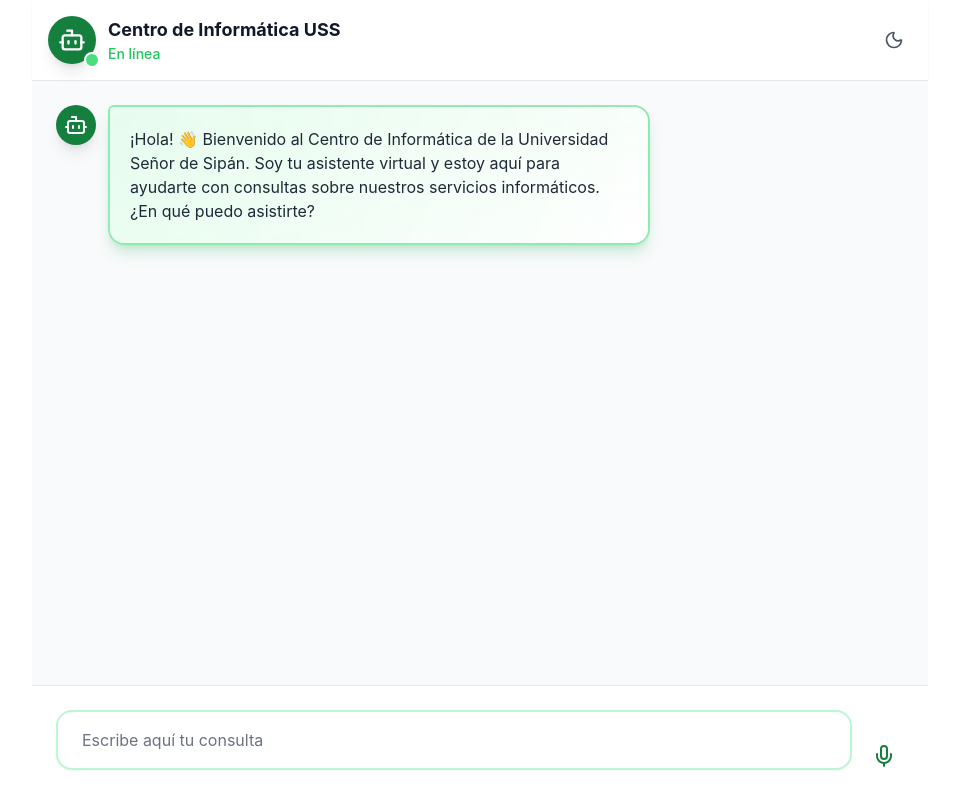
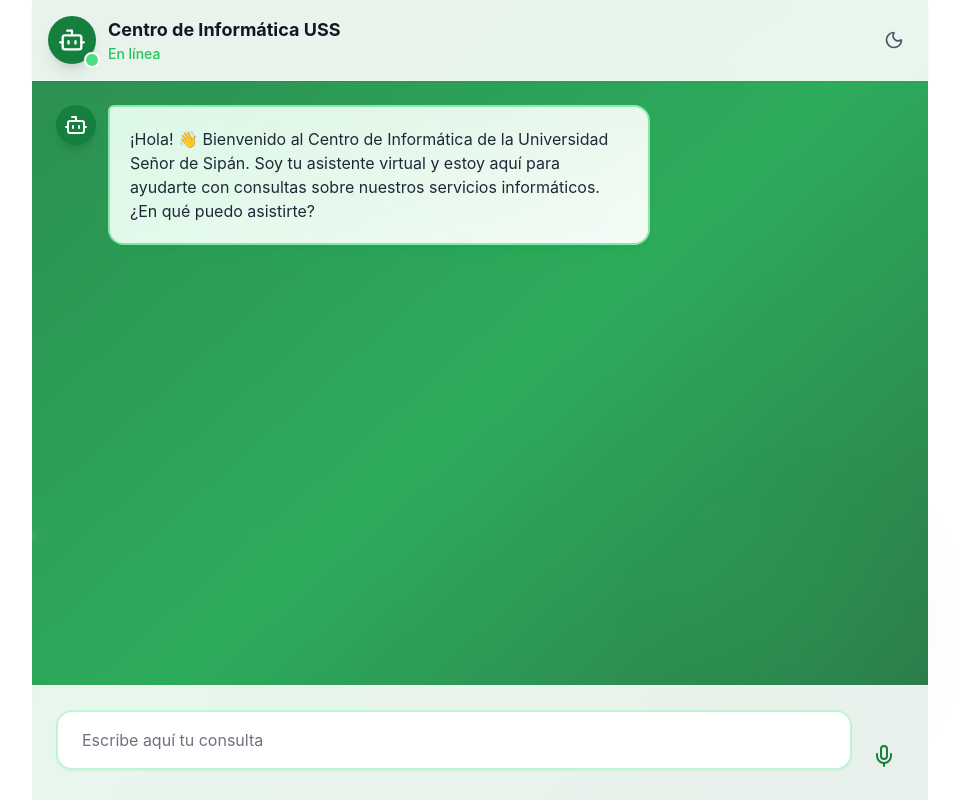
Before and after one commit to usscentroinformatica/chatcentroinformatica, a React (Create React App) app: page / in a window 1280 px wide. Both pictures are taken after a click on the button "Comenzar Chat". Shown: the whole page, without its empty margins (160-1119 px from the left). Built offline with nearby package versions, Linux system fonts and the light colour scheme.

Commit message:
🎨 Refactor: Mejora de estilos y animaciones en el componente App para una experiencia de usuario más atractiva

```diff
--- a/src/App.js
+++ b/src/App.js
@@ -259,16 +259,31 @@
   }
 
   return (
-    <div className={`flex flex-col h-screen max-w-4xl mx-auto transition-colors duration-300 ${
+    <div className={`flex flex-col h-screen max-w-4xl mx-auto transition-colors duration-300 relative ${
       darkMode
         ? 'bg-gradient-to-br from-gray-900 to-gray-800'
-        : 'bg-gradient-to-br from-blue-50 to-indigo-50'
+        : 'bg-gradient-to-br from-green-700 via-green-600 to-green-800'
     }`}>
+      {/* Elementos animados de fondo similar al splash */}
+      {!darkMode && (
+        <>
+          <div className="absolute inset-0 pointer-events-none">
+            <div className="absolute top-20 left-10 w-32 h-32 bg-white/5 rounded-full blur-3xl animate-pulse"></div>
+            <div className="absolute bottom-20 right-10 w-48 h-48 bg-green-500/10 rounded-full blur-3xl animate-pulse" style={{animationDelay: '1s'}}></div>
+            <div className="absolute top-1/2 left-1/3 w-24 h-24 bg-white/3 rounded-full blur-3xl animate-pulse" style={{animationDelay: '2s'}}></div>
+          </div>
+          <div className="absolute inset-0 pointer-events-none">
+            <div className="absolute top-1/4 right-1/4 w-1 h-1 bg-white/40 rounded-full animate-ping"></div>
+            <div className="absolute bottom-1/3 left-1/4 w-0.5 h-0.5 bg-green-300/60 rounded-full animate-ping" style={{animationDelay: '0.5s'}}></div>
+            <div className="absolute top-2/3 right-1/6 w-1 h-1 bg-white/50 rounded-full animate-ping" style={{animationDelay: '1.5s'}}></div>
+          </div>
+        </>
+      )}
       {/* Header */}
-      <div className={`shadow-sm border-b p-4 transition-colors duration-300 ${
+      <div className={`shadow-sm border-b p-4 transition-colors duration-300 backdrop-blur-md relative z-10 ${
         darkMode
           ? 'bg-gray-800 border-gray-700'
-          : 'bg-white border-gray-200'
+          : 'bg-white/90 border-white/30'
       }`}>
         {/* Mobile status bar */}
         <div className="flex md:hidden items-center justify-between mb-4">
@@ -331,10 +346,10 @@
       )}
 
       {/* Messages Area */}
-      <div className={`flex-1 overflow-y-auto p-4 space-y-4 md:p-6 transition-colors duration-300 ${
+      <div className={`flex-1 overflow-y-auto p-4 space-y-4 md:p-6 transition-colors duration-300 relative ${
         darkMode
           ? 'bg-gray-800'
-          : 'bg-gray-50'
+          : 'bg-white/10 backdrop-blur-sm'
       }`}>
         {messages.map((message, index) => (
           <div key={index} className={`flex ${message.type === 'user' ? 'justify-end' : 'justify-start'}`}>
@@ -407,10 +422,10 @@
         </div>
 
       {/* Input Area */}
-      <div className={`border-t p-4 md:p-6 transition-colors duration-300 ${
+      <div className={`border-t p-4 md:p-6 transition-colors duration-300 backdrop-blur-md relative z-10 ${
         darkMode
           ? 'bg-gray-800 border-gray-700'
-          : 'bg-white border-gray-200'
+          : 'bg-white/90 border-white/30'
       }`}>
         <div className="flex items-end gap-3 max-w-4xl mx-auto">
           <div className="flex-1">
```
